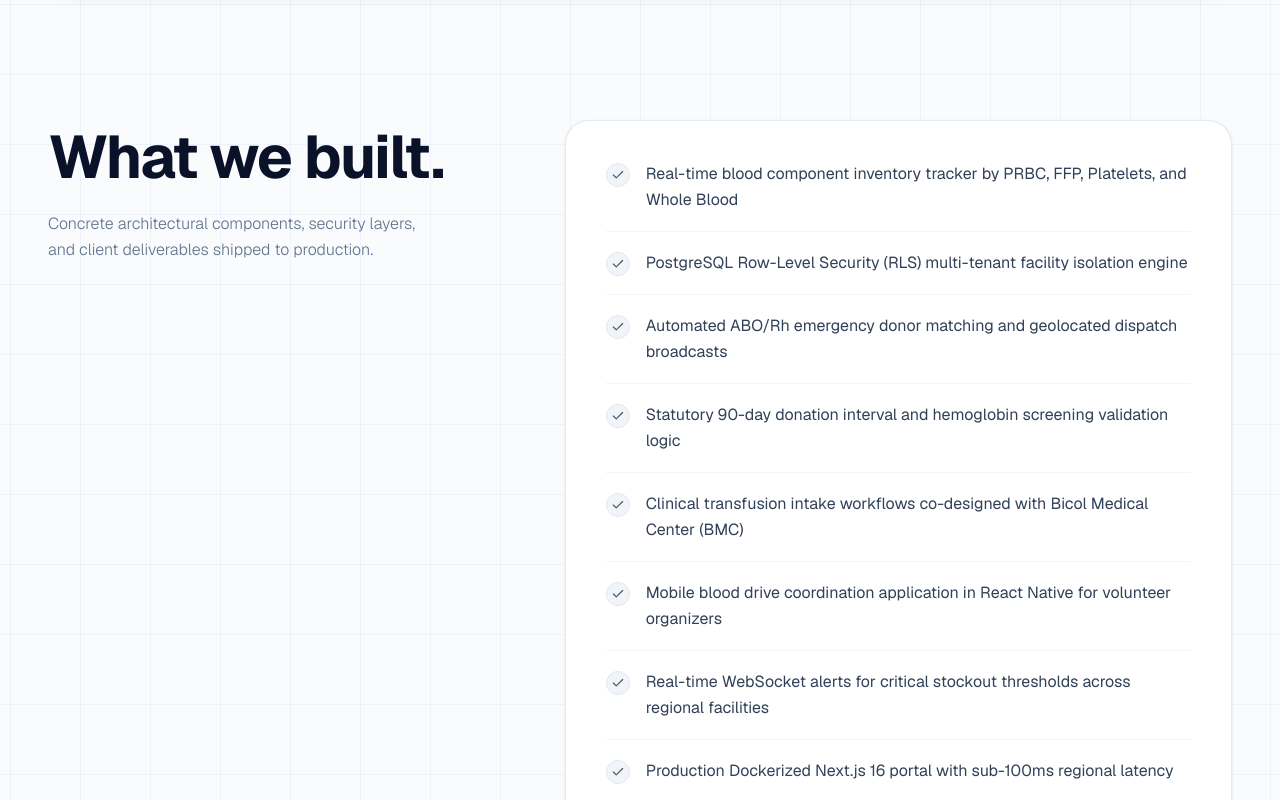
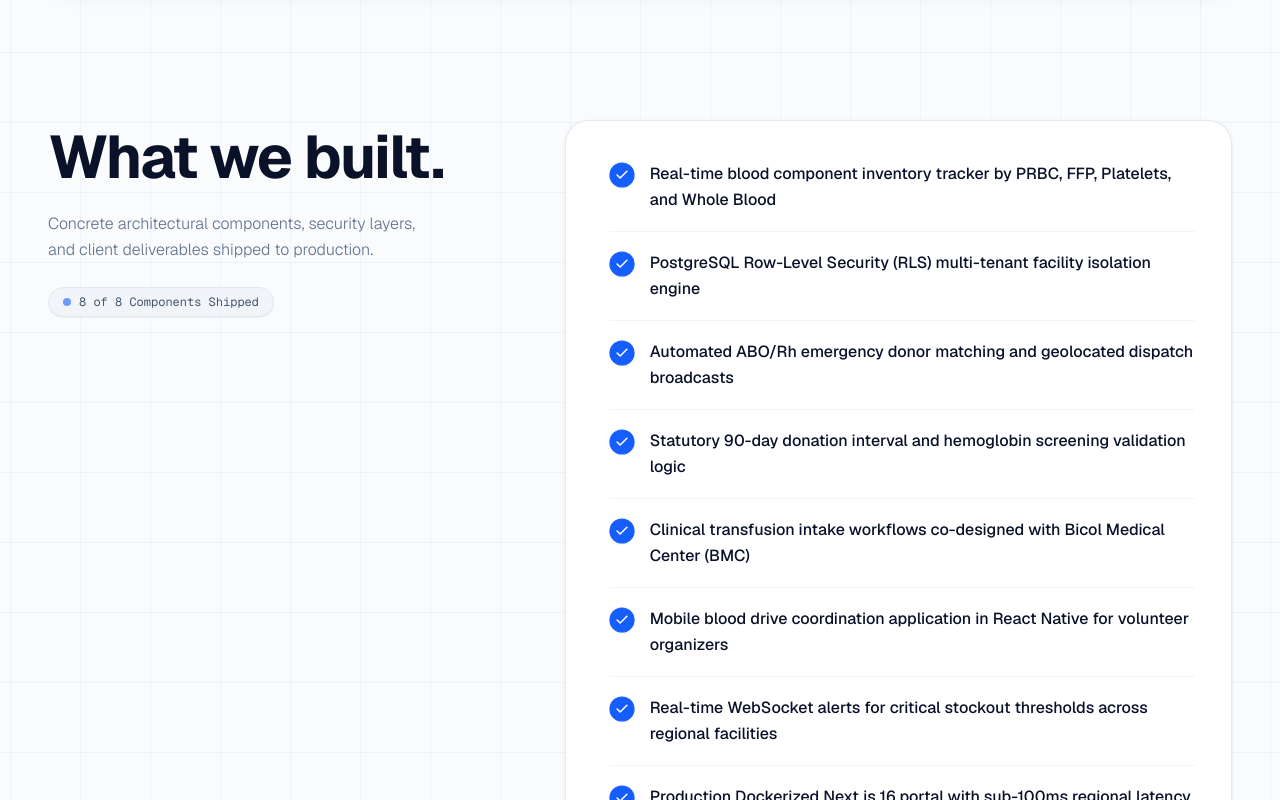
Before and after one commit to temqest/portfolio, a Next.js app: page /detail/1 in a window 1280 px wide. Shown: the part 4440-5240 px from the top of the page. Built offline with nearby package versions, Linux system fonts and the light colour scheme.

Commit message:
feat(case-study): integrate Lenis smooth scrolling and dynamic deliverable illumination in What we built

```diff
--- a/src/components/case-study/CaseStudyView.tsx
+++ b/src/components/case-study/CaseStudyView.tsx
@@ -31,6 +31,7 @@ import {
 } from '@/components/v2/TechIcons';
 import { CaseStudy } from '@/data/case-studies';
 import { CursorGridCanvas } from '@/components/v2/CursorGridCanvas';
+import { useLenisScroll } from '@/hooks/useLenisScroll';
 
 interface CaseStudyViewProps {
   study: CaseStudy;
@@ -58,22 +59,38 @@ function getTechIcon(name: string) {
 }
 
 export function CaseStudyView({ study }: CaseStudyViewProps) {
+  // Initialize Lenis smooth inertia scrolling
+  useLenisScroll();
+
   const [activeStep, setActiveStep] = useState<number>(0);
+  const [visibleBuiltCount, setVisibleBuiltCount] = useState<number>(1);
   const stepsRef = useRef<(HTMLLIElement | null)[]>([]);
+  const builtItemsRef = useRef<(HTMLLIElement | null)[]>([]);
 
-  // Track active step during scroll for sticky Approach reel
+  // Track active steps & visible deliverables during scroll
   useEffect(() => {
     const handleScroll = () => {
       const windowHeight = window.innerHeight;
 
+      // Track Approach steps
       stepsRef.current.forEach((el, index) => {
         if (!el) return;
         const rect = el.getBoundingClientRect();
-        // Step becomes active when its top enters the upper half of screen
         if (rect.top <= windowHeight * 0.45 && rect.bottom >= windowHeight * 0.15) {
           setActiveStep(index);
         }
       });
+
+      // Track What We Built deliverables smoothly
+      let reached = 0;
+      builtItemsRef.current.forEach((el, index) => {
+        if (!el) return;
+        const rect = el.getBoundingClientRect();
+        if (rect.top <= windowHeight * 0.72) {
+          reached = index + 1;
+        }
+      });
+      setVisibleBuiltCount(Math.max(1, reached));
     };
 
     window.addEventListener('scroll', handleScroll, { passive: true });
@@ -435,29 +452,53 @@ export function CaseStudyView({ study }: CaseStudyViewProps) {
         {/* ============================================================== */}
         <section id="built" className="grid grid-cols-1 lg:grid-cols-12 gap-10 lg:gap-14 relative items-start">
           {/* Sticky Left Column: Title Stays Pinned in View as Reader Scrolls */}
-          <div className="lg:col-span-5 lg:sticky lg:top-28 self-start space-y-4">
+          <div className="lg:col-span-5 lg:sticky lg:top-28 self-start space-y-4 will-change-transform">
             <h2 className="text-4xl sm:text-5xl md:text-6xl font-bold tracking-tight text-[#0a122a] leading-tight">
               What we built.
             </h2>
             <p className="text-sm sm:text-base text-slate-500 font-light leading-relaxed max-w-sm">
               Concrete architectural components, security layers, and client deliverables shipped to production.
             </p>
+
+            <div className="pt-2">
+              <span className="inline-flex items-center gap-2 px-3.5 py-1.5 rounded-full bg-slate-100 border border-slate-200 text-xs font-mono text-slate-600 shadow-2xs">
+                <span className="w-2 h-2 rounded-full bg-blue-600 animate-pulse" />
+                <span>{visibleBuiltCount} of {study.whatWeBuilt.length} Components Shipped</span>
+              </span>
+            </div>
           </div>
 
           {/* Right Column: High-End Deliverables Checklist Card */}
           <div className="lg:col-span-7 rounded-2xl sm:rounded-3xl bg-white border border-slate-200/90 shadow-sm p-6 sm:p-10">
             <ul className="divide-y divide-slate-100 list-none m-0 p-0">
-              {study.whatWeBuilt.map((item, idx) => (
-                <li
-                  key={idx}
-                  className="py-4.5 first:pt-0 last:pb-0 flex items-start gap-4 text-sm sm:text-base text-slate-700 font-normal leading-relaxed group"
-                >
-                  <span className="w-6 h-6 rounded-full bg-slate-100 border border-slate-200 flex items-center justify-center text-slate-600 group-hover:bg-blue-50 group-hover:text-blue-600 group-hover:border-blue-200 transition-colors shrink-0 mt-0.5">
-                    <Check className="w-3.5 h-3.5" />
-                  </span>
-                  <span className="group-hover:text-[#0a122a] transition-colors">{item}</span>
-                </li>
-              ))}
+              {study.whatWeBuilt.map((item, idx) => {
+                const isReached = idx < visibleBuiltCount;
+
+                return (
+                  <li
+                    key={idx}
+                    ref={(el) => {
+                      builtItemsRef.current[idx] = el;
+                    }}
+                    className={`py-4.5 first:pt-0 last:pb-0 flex items-start gap-4 text-sm sm:text-base leading-relaxed transition-all duration-500 ease-out ${
+                      isReached
+                        ? 'text-[#0a122a] font-medium translate-x-1'
+                        : 'text-slate-400 font-light'
+                    }`}
+                  >
+                    <span
+                      className={`w-6 h-6 rounded-full flex items-center justify-center shrink-0 mt-0.5 transition-all duration-500 ease-out ${
+                        isReached
+                          ? 'bg-blue-600 border border-blue-600 text-white shadow-xs scale-105'
+                          : 'bg-slate-100 border border-slate-200 text-slate-400'
+                      }`}
+                    >
+                      <Check className="w-3.5 h-3.5 stroke-[2.5]" />
+                    </span>
+                    <span className="transition-colors duration-500">{item}</span>
+                  </li>
+                );
+              })}
             </ul>
           </div>
         </section>
```
